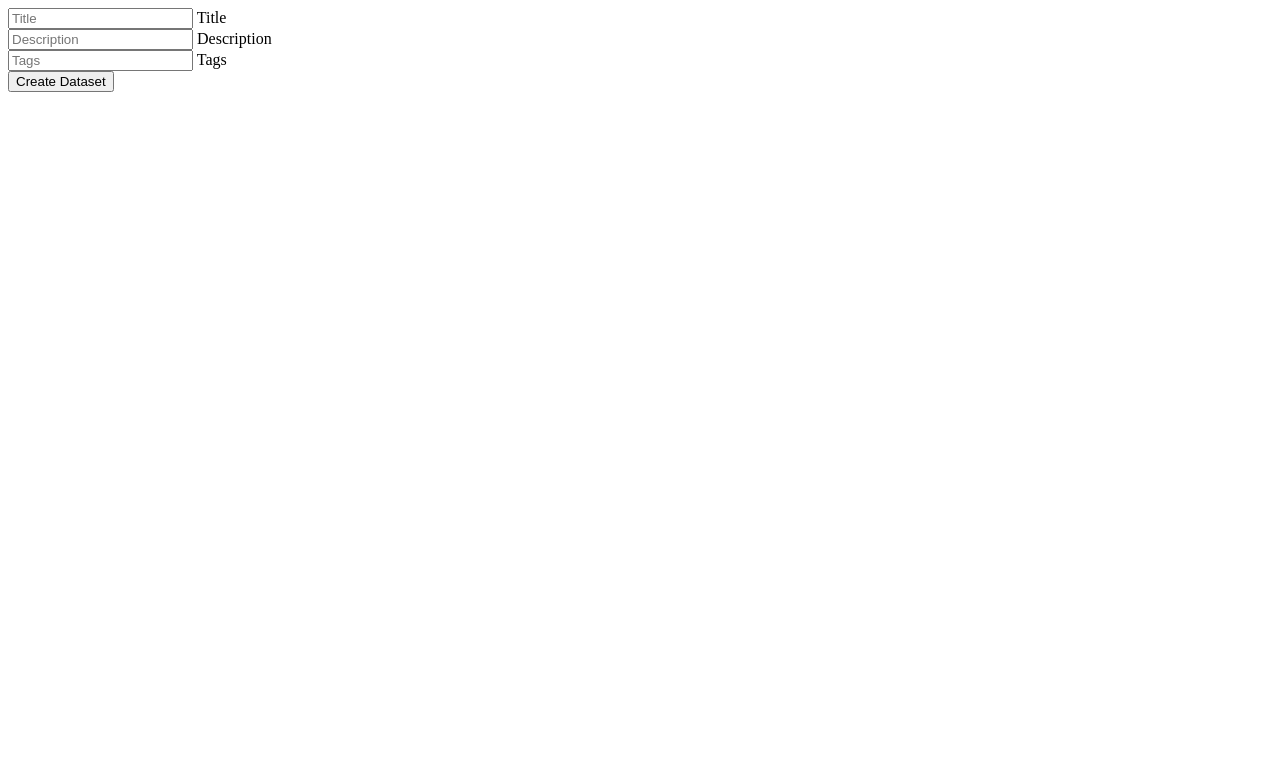
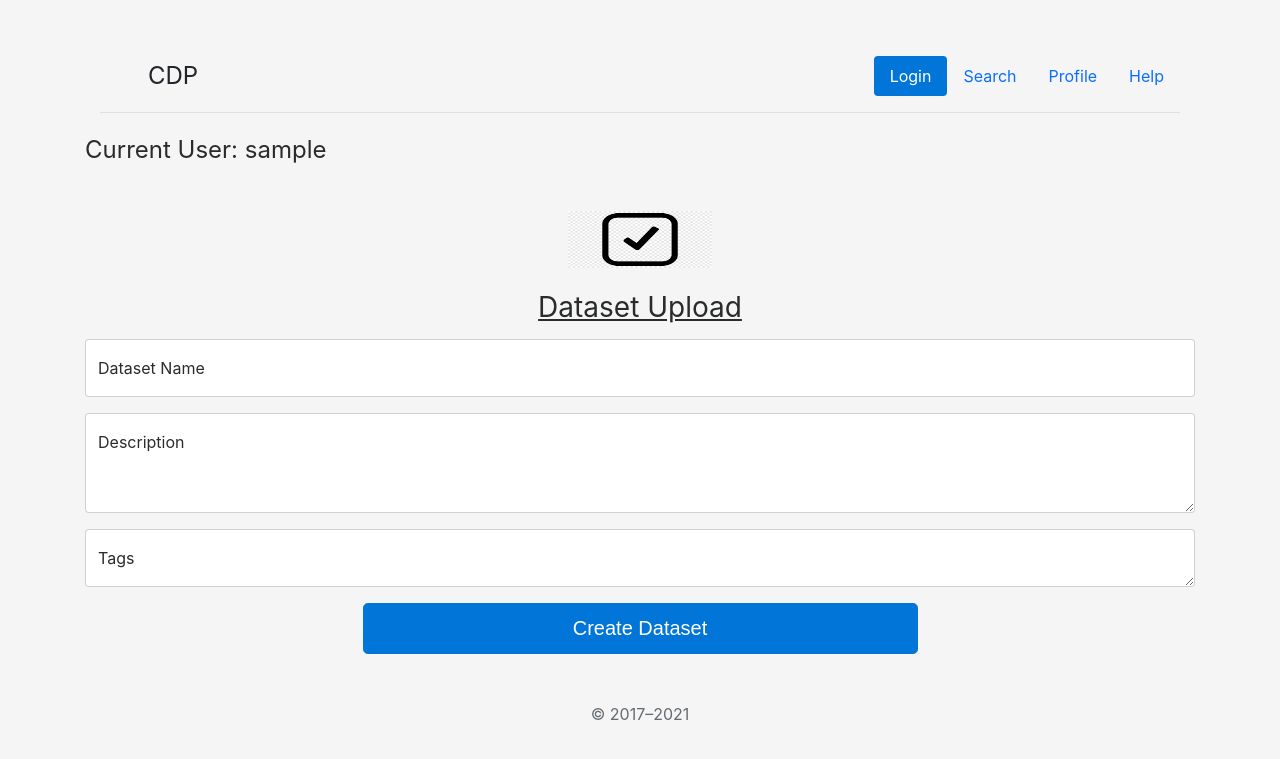
Before and after one commit to dbgilson/CrowdsourcingDatasetPlatform, a PHP site: page /CreateDataset.php in a window 1280 px wide. Shown: the top 759 px of the page. Run offline with PHP 8.4, Linux system fonts and the light colour scheme; the visitor is signed in with stand-in values (Sample User, id 1); some libraries are stand-ins or nearby versions.

Commit message:
Update CreateDataset.php For Formatting

```diff
--- a/Crowdsourcing Dataset Frontend/Pages/CreateDataset.php
+++ b/Crowdsourcing Dataset Frontend/Pages/CreateDataset.php
@@ -5,29 +5,80 @@
     <meta charset="utf-8">
     <title>Crowdsourcing Dataset Platform</title>
 
+    <!-- Bootstrap core CSS -->
+    <link href="../bootstrap-5.1.3-dist/css/bootstrap.min.css" rel="stylesheet">
+    <script src="https://ajax.googleapis.com/ajax/libs/jquery/2.1.1/jquery.min.js"></script>
+    <link rel="stylesheet" href="https://maxcdn.bootstrapcdn.com/bootstrap/4.0.0-beta.3/css/bootstrap.min.css" integrity="sha384-Zug+QiDoJOrZ5t4lssLdxGhVrurbmBWopoEl+M6BdEfwnCJZtKxi1KgxUyJq13dy" crossorigin="anonymous">
+    <script src="https://code.jquery.com/jquery-3.2.1.slim.min.js" integrity="sha384-KJ3o2DKtIkvYIK3UENzmM7KCkRr/rE9/Qpg6aAZGJwFDMVNA/GpGFF93hXpG5KkN" crossorigin="anonymous"></script>
+    <script src="https://cdnjs.cloudflare.com/ajax/libs/popper.js/1.12.9/umd/popper.min.js" integrity="sha384-ApNbgh9B+Y1QKtv3Rn7W3mgPxhU9K/ScQsAP7hUibX39j7fakFPskvXusvfa0b4Q" crossorigin="anonymous"></script>
+    <script src="https://maxcdn.bootstrapcdn.com/bootstrap/4.0.0-beta.3/js/bootstrap.min.js" integrity="sha384-a5N7Y/aK3qNeh15eJKGWxsqtnX/wWdSZSKp+81YjTmS15nvnvxKHuzaWwXHDli+4" crossorigin="anonymous"></script>
+    <script src="DataUpload.js"></script>
+    <div class="container">
+        <style>
+            .bd-placeholder-img {
+                font-size: 1.125rem;
+                text-anchor: middle;
+                -webkit-user-select: none;
+                -moz-user-select: none;
+                user-select: none;
+            }
+
+            @media (min-width: 768px) {
+                .bd-placeholder-img-lg {
+                    font-size: 3.5rem;
+                }
+            }
+        </style>
+
+
+        <!-- Custom styles for this template -->
+        <link href="Login.css" rel="stylesheet">
+        <link href="headers.css" rel="stylesheet">
 </head>
   <body class="text-center">
       <main>
+          <div class="container">
+              <header class="d-flex flex-wrap justify-content-center py-3 mb-4 border-bottom">
+                  <a href="/" class="d-flex align-items-center mb-3 mb-md-0 me-md-auto text-dark text-decoration-none">
+                      <svg class="bi me-2" width="40" height="32"><use xlink:href="#bootstrap" /></svg>
+                      <span class="fs-4">CDP</span>
+                  </a>
+
+                  <ul class="nav nav-pills">
+                      <li class="nav-item"><a href="#" class="nav-link active" aria-current="page">Login</a></li>
+                      <li class="nav-item"><a href="#" class="nav-link">Search</a></li>
+                      <li class="nav-item"><a href="#" class="nav-link">Profile</a></li>
+                      <li class="nav-item"><a href="#" class="nav-link">Help</a></li>
+                  </ul>
+              </header>
+          </div>
+          <?php
+            echo '<h1 align="left" class="h4 mt-1 mb-5 fw-normal">Current User: ' . $_SESSION['username'] . '</h1>';
+          ?>
           <form class="create-dataset" method="post" action="CreateDataset.php">
           <?php include('../../config/errors.php'); ?>
-            <div class="form-floating">
+              <img class="mb-4" src="../assets/checkbox.png" alt="" width="144" height="57">
+              <h1 class="h3 mb-3 fw-normal u"><u>Dataset Upload</u></h1>
+
+              <div class="form-floating mb-3">
                   <input type="text" name="title" class="form-control" id="title" placeholder="Title">
-                <label for="title">Title</label>
+                  <label for="title">Dataset Name</label>
               </div>
 
-            <div class="form-floating">
-                <input type="textarea" name="description" class="form-control" id="description" placeholder="Description">
+              <div class="form-floating mb-3">
+                    <textarea class="form-control" name="description" id="description" placeholder="Description" style="height: 100px"></textarea>
                     <label for="description">Description</label>
               </div>
 
-            <div class="form-floating">
-                <input type="textarea" name="tags" class="form-control" id="tags" placeholder="Tags">
-                <label for="tags">Tags</label>
+              <div class="form-floating mb-3">
+                    <textarea class="form-control" name="tags" id="tags" placeholder="Tags""></textarea>
+                    <label for="description">Tags</label>
               </div>
 
-            <button class="w-100 btn btn-lg btn-primary" type="submit" name="create_dataset">Create Dataset</button>
+              <button type="submit" class="w-50 btn btn-lg btn-primary" name="create_dataset">Create Dataset</button>
+
+              <p class="mt-5 mb-3 text-muted">&copy; 2017–2021</p>
           </form>
       </main>
   </body>
-
 </html>
```
Lines whose indentation alone changed are shown as unchanged.
